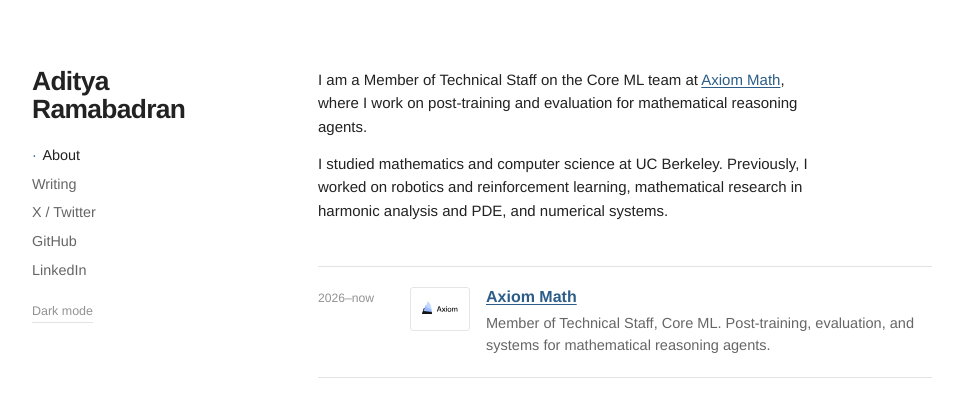
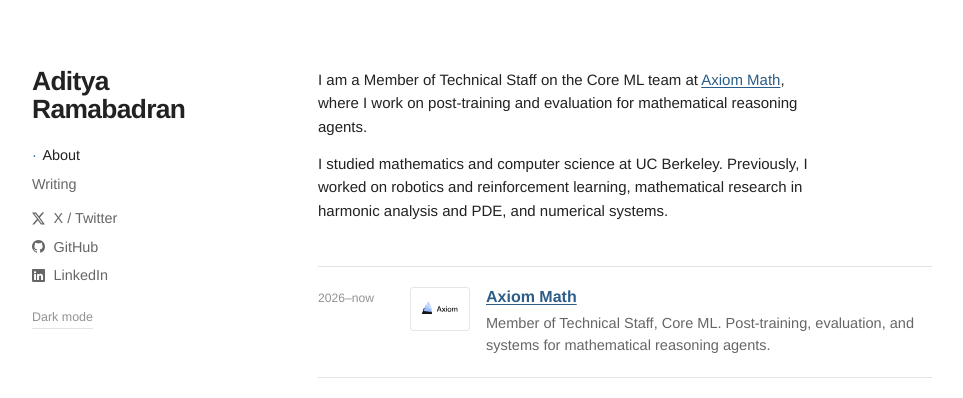
Before and after one commit to aditya-ramabadran/aditya-ramabadran.github.io, a Jekyll site: the page built from index.md, in a window 1280 px wide. Shown: the top 398 px of the page, without its empty margins (158-1121 px from the left). Built offline with Jekyll 4.4.1, drawn with Linux system fonts in a browser that asks for light colours.

Commit message:
Add social icons to sidebar

```diff
--- a/_layouts/default.html
+++ b/_layouts/default.html
@@ -25,9 +25,18 @@
         <nav class="site-nav" aria-label="Primary navigation">
           <a {% if page.url == '/' %}aria-current="page"{% endif %} href="{{ '/' | relative_url }}">About</a>
           <a {% if page.url == '/writing/' %}aria-current="page"{% endif %} href="{{ '/writing/' | relative_url }}">Writing</a>
-          <a rel="me" href="https://x.com/a_ramabadran">X / Twitter</a>
-          <a href="https://github.com/aditya-ramabadran">GitHub</a>
-          <a href="https://www.linkedin.com/in/aditya-ramabadran/">LinkedIn</a>
+          <a class="social-link social-link--first" rel="me" href="https://x.com/a_ramabadran">
+            <span class="social-icon social-icon--x" aria-hidden="true"></span>
+            <span>X / Twitter</span>
+          </a>
+          <a class="social-link" href="https://github.com/aditya-ramabadran">
+            <span class="social-icon social-icon--github" aria-hidden="true"></span>
+            <span>GitHub</span>
+          </a>
+          <a class="social-link" href="https://www.linkedin.com/in/aditya-ramabadran/">
+            <span class="social-icon social-icon--linkedin" aria-hidden="true"></span>
+            <span>LinkedIn</span>
+          </a>
         </nav>
 
         <button class="theme-toggle" type="button" data-theme-toggle aria-label="Switch color theme">
--- a/assets/css/style.scss
+++ b/assets/css/style.scss
@@ -121,6 +121,44 @@
 .site-nav a:hover,
 .site-nav a[aria-current="page"] {
   color: var(--text);
+}
+
+.site-nav .social-link {
+  display: grid;
+  grid-template-columns: 0.9rem auto;
+  gap: 0.45rem;
+  align-items: center;
+}
+
+.site-nav .social-link--first {
+  margin-top: 0.35rem;
+}
+
+.social-icon {
+  width: 0.82rem;
+  height: 0.82rem;
+  background-color: currentColor;
+  -webkit-mask-position: center;
+  mask-position: center;
+  -webkit-mask-repeat: no-repeat;
+  mask-repeat: no-repeat;
+  -webkit-mask-size: contain;
+  mask-size: contain;
+}
+
+.social-icon--x {
+  -webkit-mask-image: url("{{ '/assets/images/social/x.svg' | relative_url }}");
+  mask-image: url("{{ '/assets/images/social/x.svg' | relative_url }}");
+}
+
+.social-icon--github {
+  -webkit-mask-image: url("{{ '/assets/images/social/github.svg' | relative_url }}");
+  mask-image: url("{{ '/assets/images/social/github.svg' | relative_url }}");
+}
+
+.social-icon--linkedin {
+  -webkit-mask-image: url("{{ '/assets/images/social/linkedin.svg' | relative_url }}");
+  mask-image: url("{{ '/assets/images/social/linkedin.svg' | relative_url }}");
 }
 
 .site-nav a[aria-current="page"]::before {
```
Also changed, not shown: assets/images/social/LICENSE.txt (added), assets/images/social/github.svg (added), assets/images/social/linkedin.svg (added), assets/images/social/x.svg (added).
